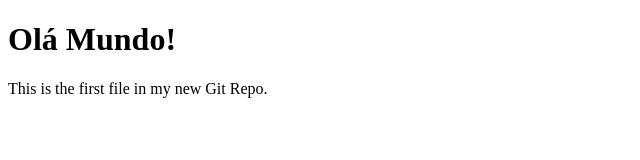
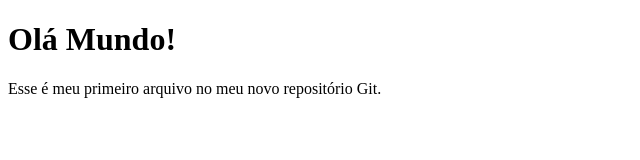
Before and after one commit to DanVolles/curso-java-vscode, a plain HTML site: page index.html in a window 1280 px wide. Shown: the whole page, without its empty margins (0-640 px from the left). Drawn offline with Linux system fonts and the light colour scheme.

Commit message:
Tradução da linha 9

```diff
--- a/index.html
+++ b/index.html
@@ -6,7 +6,7 @@
 <body>
 
 <h1>Olá Mundo!</h1>
-<p>This is the first file in my new Git Repo.</p>
+<p> Esse é meu primeiro arquivo no meu novo repositório Git.</p>
 
 </body>
 </html>
```
